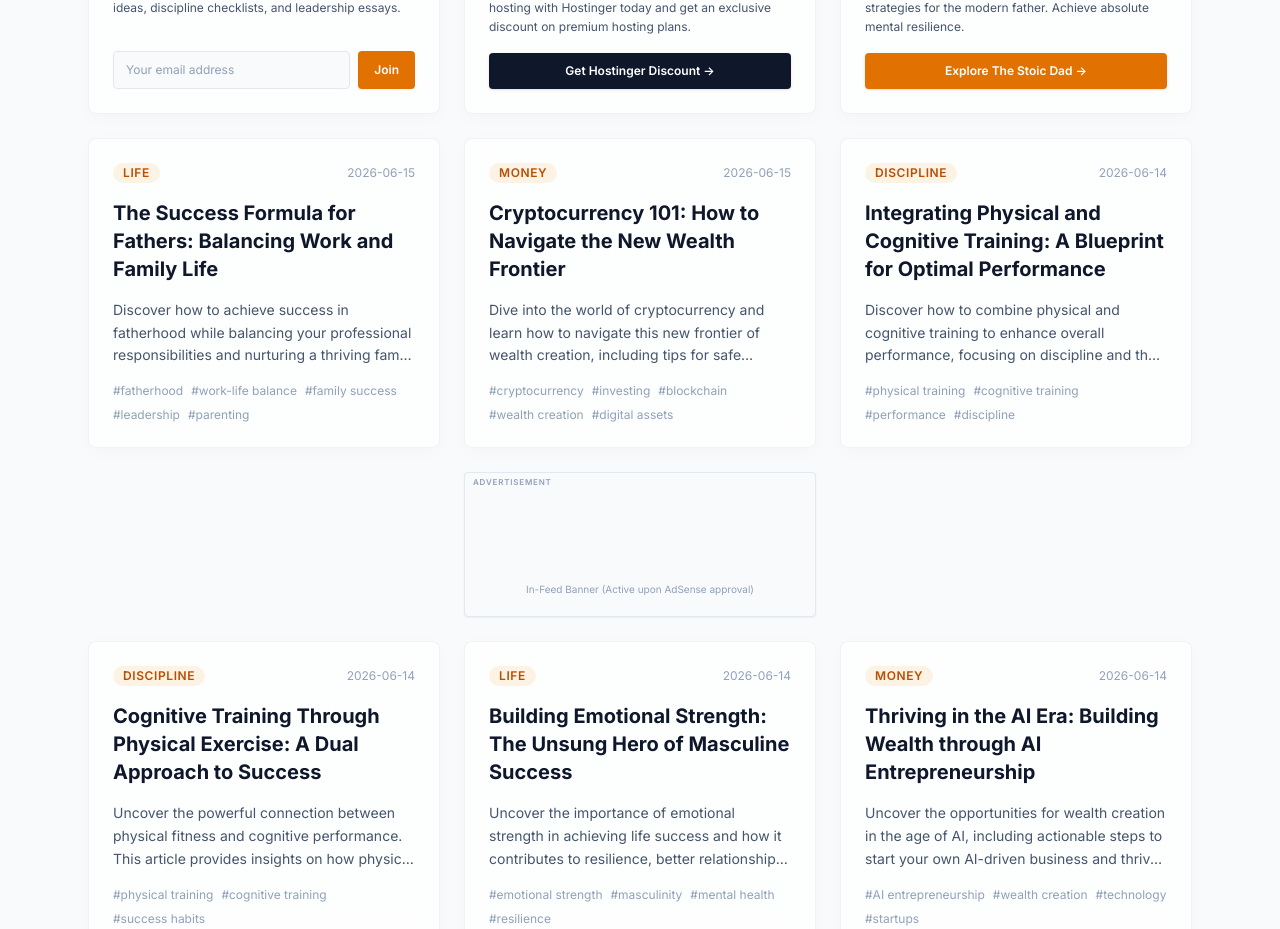
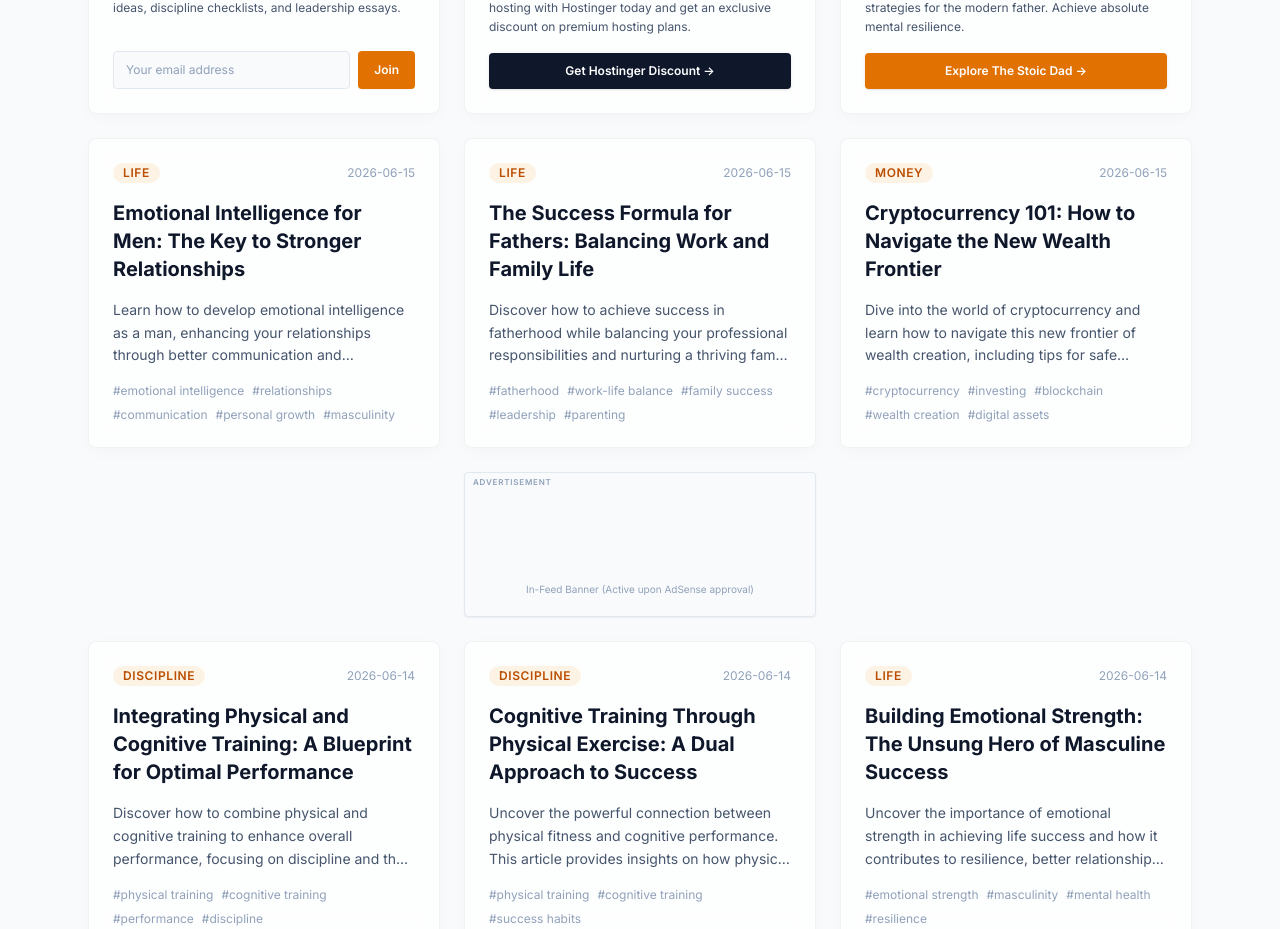
Before and after one commit to pharmotago/mcjp-io, a Next.js app: page / in a window 1280 px wide. Shown: the part 1175-2104 px from the top of the page. Built offline with nearby package versions, Linux system fonts and the light colour scheme; no server answers.

Commit message:
chore(blog): daily auto-publish 3 articles

```diff
--- /dev/null
+++ b/content/posts/life_emotional_intelligence.md
@@ -0,0 +1,80 @@
+---
+title: "Emotional Intelligence for Men: The Key to Stronger Relationships"
+date: "2026-06-15"
+category: "Life"
+description: "Learn how to develop emotional intelligence as a man, enhancing your relationships through better communication and understanding, ultimately leading to personal and professional success."
+keywords: ["emotional intelligence","relationships","communication","personal growth","masculinity"]
+---
+
+## Emotional Intelligence for Men: The Key to Stronger Relationships
+
+In a world that often equates masculinity with stoicism and emotional restraint, the concept of emotional intelligence (EI) emerges as a transformative asset. Emotional intelligence is not merely an abstract notion; it is a critical skill that can redefine how men engage in personal and professional relationships. By cultivating emotional intelligence, men can enhance their communication, foster deeper connections, and ultimately lead a more fulfilling life.
+
+### Understanding Emotional Intelligence
+
+Emotional intelligence involves the ability to recognize, understand, and manage our own emotions, as well as those of others. It comprises four core competencies:
+
+1. **Self-awareness** - Recognizing one’s emotions and their impact.
+2. **Self-regulation** - Managing emotions in a healthy way.
+3. **Social awareness** - Understanding the emotions of others.
+4. **Relationship management** - Building and maintaining healthy relationships.
+
+For men, developing these competencies is essential not only for personal growth but also for nurturing strong, meaningful relationships.
+
+### The Masculine Challenge
+
+Societal expectations often place men in a box, promoting the idea that vulnerability is a sign of weakness. This outdated perspective can hinder emotional growth, leading to communication breakdowns and strained relationships. By embracing emotional intelligence, men can break free from these constraints and redefine their masculinity.
+
+### Why Emotional Intelligence Matters for Relationships
+
+Strong relationships are built on effective communication and mutual understanding. Emotional intelligence enhances these critical components through:
+
+- **Improved Communication**: Understanding your emotions allows you to express yourself more clearly and empathically. You become a better listener and can respond thoughtfully rather than reactively.
+
+- **Conflict Resolution**: High EI equips men with the tools to navigate conflicts constructively. Instead of escalating tensions, emotionally intelligent individuals can de-escalate and find common ground.
+
+- **Empathy and Connection**: By recognizing the emotions of others, you can forge deeper connections. Empathy fosters trust and intimacy, crucial elements for healthy relationships.
+
+### Actionable Strategies to Develop Emotional Intelligence
+
+To cultivate emotional intelligence, consider implementing the following strategies:
+
+#### 1. Practice Self-Reflection
+
+- **Daily Journaling**: Spend 10-15 minutes each day reflecting on your emotions. What triggered certain feelings? How did you respond? Journaling can provide insights into your emotional patterns.
+
+- **Mindfulness Meditation**: Engage in mindfulness practices that encourage present-moment awareness. This can help you become more attuned to your emotions and reactions.
+
+#### 2. Improve Communication Skills
+
+- **Active Listening**: Focus entirely on the speaker, avoiding distractions. Summarize what you hear to ensure understanding, and ask clarifying questions.
+
+- **Non-Verbal Communication**: Pay attention to body language, tone of voice, and facial expressions. These cues often convey more than words.
+
+#### 3. Develop Empathy
+
+- **Perspective-Taking**: Challenge yourself to see situations from others’ viewpoints. This aids in understanding their feelings and reactions.
+
+- **Volunteer Work**: Engage in community service or activities that expose you to diverse perspectives. This practice can enhance your capacity for empathy.
+
+#### 4. Seek Feedback
+
+- **Ask Trusted Friends or Colleagues**: Request constructive feedback about your communication style and emotional responses. Be open to their observations and willing to make adjustments.
+
+- **Join Supportive Groups**: Engage in groups focused on emotional growth, such as men's circles or professional development workshops.
+
+### The Long-Term Benefits of Emotional Intelligence
+
+Investing in emotional intelligence is akin to building a long-term asset. The skills developed will not only improve your relationships but also enhance your overall quality of life. Here are a few long-term benefits:
+
+- **Career Advancement**: Emotionally intelligent individuals often excel in leadership roles, as they can manage teams effectively and foster a positive work environment.
+
+- **Resilience**: Understanding and managing emotions equips you to handle life’s challenges with greater ease and adaptability.
+
+- **Stronger Bonds**: Relationships nurtured through emotional intelligence are more resilient, leading to lasting connections that support personal and professional growth.
+
+### Conclusion
+
+Emotional intelligence is a pivotal skill that every man should strive to develop. By embracing emotional awareness, self-regulation, and effective communication, men can enrich their relationships and foster a deeper understanding of themselves and others. This journey towards emotional mastery is not just about personal growth; it is a commitment to building a legacy of integrity and connection.
+
+For deeper insights on masculine resilience and active parenting, explore [The Stoic Dad](https://the-stoic-dad.mcjp.io/) portal. The pursuit of emotional intelligence is a continuous journey, but with dedication and self-discipline, the rewards are profound and transformative. As you embark on this path, remember that the relationships you build today are the foundations of your future success.
--- a/content/topics.json
+++ b/content/topics.json
@@ -215,5 +215,83 @@
       "work efficiency"
     ],
     "summary": "Explore techniques to achieve deep focus and maximize productivity in your work and personal life, including methods to eliminate distractions and improve time management."
+  },
+  {
+    "id": "money_asset_diversification",
+    "category": "Money",
+    "topic": "The Power of Asset Diversification: Building Wealth Beyond Stocks",
+    "keywords": [
+      "asset diversification",
+      "wealth building",
+      "investment strategy",
+      "real estate",
+      "bonds"
+    ],
+    "summary": "Explore the importance of diversifying your assets, including real estate and bonds, to create a robust investment portfolio that withstands market volatility and maximizes wealth potential."
+  },
+  {
+    "id": "life_modern_masculinity",
+    "category": "Life",
+    "topic": "Redefining Modern Masculinity: Balancing Strength and Sensitivity",
+    "keywords": [
+      "modern masculinity",
+      "emotional strength",
+      "leadership",
+      "fatherhood",
+      "sensitivity"
+    ],
+    "summary": "This article delves into the evolving definition of masculinity, focusing on how men can balance strength with emotional intelligence in leadership and fatherhood roles."
+  },
+  {
+    "id": "discipline_routine_success",
+    "category": "Discipline",
+    "topic": "Creating a Success Routine: The Daily Habits of High Achievers",
+    "keywords": [
+      "success routine",
+      "high achievers",
+      "daily habits",
+      "productivity",
+      "discipline"
+    ],
+    "summary": "Discover the daily routines and habits of successful individuals and learn how to implement these practices into your life for enhanced productivity and success."
+  },
+  {
+    "id": "money_passive_income_streams",
+    "category": "Money",
+    "topic": "Unlocking Passive Income: Strategies for Financial Freedom",
+    "keywords": [
+      "passive income",
+      "financial freedom",
+      "income streams",
+      "real estate",
+      "investments"
+    ],
+    "summary": "Learn effective strategies for generating passive income through investments and other avenues, paving the way towards achieving financial independence and security."
+  },
+  {
+    "id": "life_fatherhood_work_life_balance",
+    "category": "Life",
+    "topic": "Mastering Work-Life Balance: A Father’s Guide to Success",
+    "keywords": [
+      "work-life balance",
+      "fatherhood",
+      "time management",
+      "success",
+      "family leadership"
+    ],
+    "summary": "This article provides practical tips for fathers on how to balance work commitments with family responsibilities, ensuring success in both career and home life."
+  },
+  {
+    "id": "discipline_mental_resilience",
+    "category": "Discipline",
+    "topic": "Building Mental Resilience: Techniques for Staying Strong Under Pressure",
+    "keywords": [
+      "mental resilience",
+      "stress management",
+      "discipline",
+      "focus",
+      "emotional strength"
+    ],
+    "summary": "Explore techniques to develop mental resilience, enabling you to stay strong and focused under pressure, crucial for success in both personal and professional arenas."
   }
 ]
--- a/scripts/generate_blog.js
+++ b/scripts/generate_blog.js
@@ -10,8 +10,7 @@ async function generateArticle() {
     console.log("🚀 Starting Autonomous Content Generation Pipeline for MCJP.io...");
 
     if (!fs.existsSync(TOPICS_FILE)) {
-        console.error("❌ topics.json file not found.");
-        process.exit(1);
+        throw new Error("topics.json file not found.");
     }
 
     if (!fs.existsSync(POSTS_DIR)) {
@@ -63,8 +62,7 @@ Your writing style is similar to a mix of premium essay journals (like McKinsey
     try {
         content = await gemini.generate(prompt, systemInstruction);
     } catch (e) {
-        console.error("❌ Failed to call LLM client:", e.message);
-        process.exit(1);
+        throw new Error("Failed to call LLM client: " + e.message);
     }
 
     // Apply legal disclaimer if category is Money (Elena's Directive)
```
